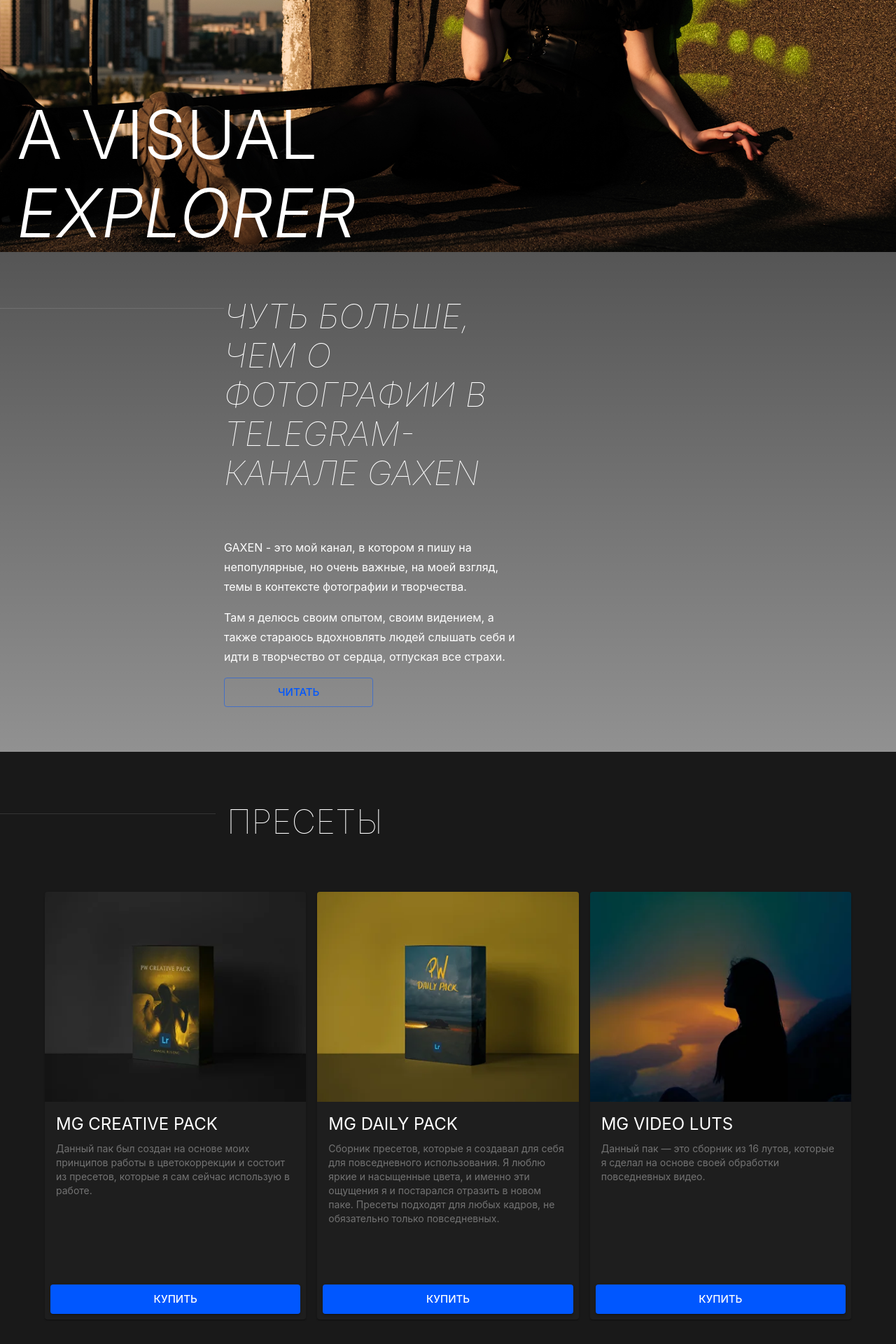
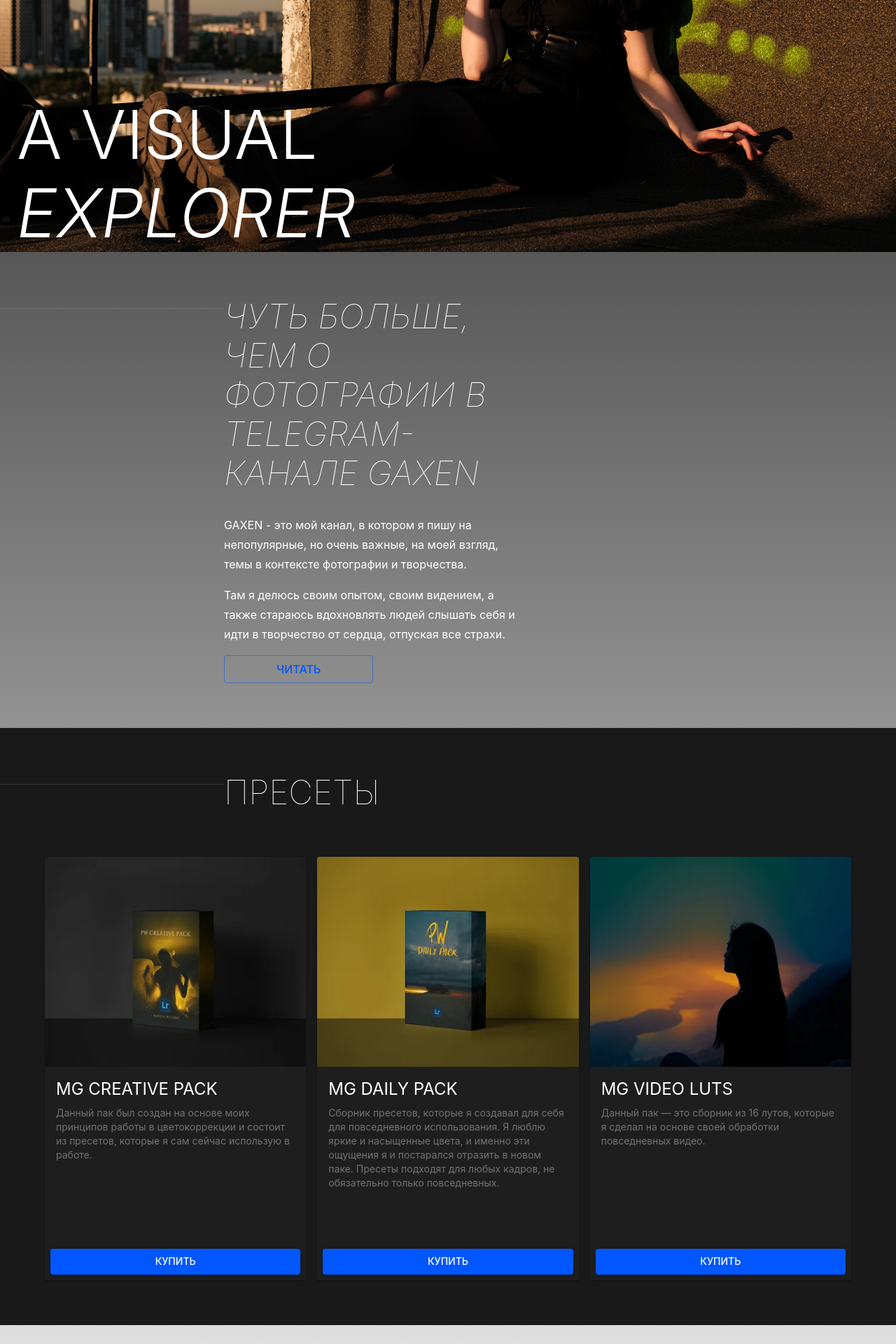
Before and after one commit to vburtelov/gaxenru, a Next.js app: page / in a window 1280 px wide. Shown: the part 440-2360 px from the top of the page at 70% size. Built offline with nearby package versions, Linux system fonts and the light colour scheme.

Commit message:
remove error with flicking and make components ssr

```diff
--- a/app/ThemeRegistry.jsx
+++ b/app/ThemeRegistry.jsx
@@ -9,6 +9,7 @@ import {CacheProvider} from "@emotion/react";
 import {ThemeProvider} from "@mui/material/styles";
 import CssBaseline from "@mui/material/CssBaseline";
 import {theme} from "./theme"
+import {responsiveFontSizes} from "@mui/material";
 
 export default function ThemeRegistry(props) {
     const {options, children} = props;
@@ -55,7 +56,7 @@ export default function ThemeRegistry(props) {
 
     return (
         <CacheProvider value={cache}>
-            <ThemeProvider theme={theme}>
+            <ThemeProvider theme={responsiveFontSizes(theme)}>
                 <CssBaseline/>
                 {children}
             </ThemeProvider>
--- a/app/page.jsx
+++ b/app/page.jsx
@@ -1,7 +1,6 @@
 /*
  * @author Vadim Burtelov https://burtelov.ru/
  */
-"use client";
 import * as React from "react";
 import Typography from "@mui/material/Typography";
 import {
@@ -11,9 +10,7 @@ import {
     CardContent,
     CardMedia,
     Divider,
-    Stack,
-    useMediaQuery,
-    useTheme
+    Stack
 } from "@mui/material";
 import Box from "@mui/material/Box";
 import Container from "@mui/material/Container";
@@ -22,8 +19,6 @@ import Button from "@mui/material/Button";
 import Section from "@/components/Section";
 
 export default function Home() {
-    const theme = useTheme();
-    const isMdScreen = useMediaQuery(theme.breakpoints.down('md'), {noSsr: true});
     return (
         <Box sx={{flexGrow: 1}}>
             <Stack direction="column">
@@ -43,10 +38,11 @@ export default function Home() {
                         height="inherit"
                     >
                         <Container maxWidth="disable">
-                            <Typography variant={isMdScreen ? 'h3' : 'h1'}>
+                            <Typography
+                                variant="h1">
                                 A VISUAL
                             </Typography>
-                            <Typography variant={isMdScreen ? 'h3' : 'h1'} fontStyle="italic">
+                            <Typography variant="h1" fontStyle="italic">
                                 EXPLORER
                             </Typography>
                         </Container>
@@ -66,14 +62,17 @@ export default function Home() {
 
                 />
                 <Box id="presets" bgcolor="secondary.main">
-                    <Grid container my={isMdScreen ? 4 : 8} spacing={2}>
+                    <Grid container
+                          my={8}>
                         <Grid xs={3}>
                             <Divider sx={{
                                 marginTop: "1rem"
                             }}/>
                         </Grid>
                         <Grid xs={3}>
-                            <Typography variant={isMdScreen ? 'h4' : 'h3'} fontWeight="lighter">
+                            <Typography
+                                variant="h3"
+                                fontWeight="lighter">
                                 ПРЕСЕТЫ
                             </Typography>
                         </Grid>
@@ -81,12 +80,15 @@ export default function Home() {
                         </Grid>
                     </Grid>
                     <Container maxWidth="lg">
-                        <Stack direction={isMdScreen ? 'column' : 'row'} spacing={2}
-                               mb={isMdScreen ? 4 : 8} alignItems="center"
-                               justifyContent="center">
+                        <Stack
+                            direction={{ xs: 'column', md: 'row' }}
+                            spacing={2}
+                            mb={8}
+                            alignItems="center"
+                            justifyContent="center">
                             <Card sx={{
                                 height: '100%',
-                                width: isMdScreen ? '80%' : '30vw',
+                                width: {xs: '80%', md: '30vw'},
                                 display: 'flex',
                                 flexDirection: 'column'
                             }}>
@@ -101,22 +103,30 @@ export default function Home() {
                                         <Typography gutterBottom variant="h5" component="div">
                                             MG CREATIVE PACK
                                         </Typography>
-                                        <Typography variant="body2" color="text.secondary" minHeight={isMdScreen ? "false" : "180px"}>
+                                        <Typography variant="body2" color="text.secondary"
+                                                    sx={{
+                                                        minHeight: {xs: "180px", md: "false"}
+                                                    }}
+                                        >
                                             Данный пак был создан на основе моих принципов работы в цветокоррекции и
                                             состоит из пресетов, которые я сам сейчас использую в работе.
                                         </Typography>
                                     </CardContent>
                                 </CardActionArea>
                                 <CardActions>
-                                    <Button size={isMdScreen ? "medium" : "large"} variant="contained" fullWidth
-                                            color="primary">
+                                    <Button
+                                        xs={{
+                                            fontSize: {xs: "large", md: "medium"}
+                                        }}
+                                        variant="contained" fullWidth
+                                        color="primary">
                                         КУПИТЬ
                                     </Button>
                                 </CardActions>
                             </Card>
                             <Card sx={{
                                 height: '100%',
-                                width: isMdScreen ? '80%' : '30vw',
+                                width: {xs: '80%', md: '30vw'},
                                 display: 'flex',
                                 flexDirection: 'column'
                             }}>
@@ -131,7 +141,11 @@ export default function Home() {
                                         <Typography gutterBottom variant="h5" component="div">
                                             MG DAILY PACK
                                         </Typography>
-                                        <Typography variant="body2" color="text.secondary" minHeight={isMdScreen ? "false" : "180px"}>
+                                        <Typography variant="body2" color="text.secondary"
+                                                    sx={{
+                                                        minHeight: {xs: "180px", md: "false"}
+                                                    }}
+                                        >
                                             Сборник пресетов, которые я создавал для себя для повседневного
                                             использования. Я люблю яркие и насыщенные цвета, и именно эти ощущения я и
                                             постарался отразить в новом паке.
@@ -140,15 +154,19 @@ export default function Home() {
                                     </CardContent>
                                 </CardActionArea>
                                 <CardActions>
-                                    <Button size={isMdScreen ? "medium" : "large"} variant="contained" fullWidth
-                                            color="primary">
+                                    <Button
+                                        xs={{
+                                            fontSize: {xs: "large", md: "medium"}
+                                        }}
+                                        variant="contained" fullWidth
+                                        color="primary">
                                         КУПИТЬ
                                     </Button>
                                 </CardActions>
                             </Card>
                             <Card sx={{
                                 height: '100%',
-                                width: isMdScreen ? '80%' : '30vw',
+                                width: {xs: '80%', md: '30vw'},
                                 display: 'flex',
                                 flexDirection: 'column'
                             }}>
@@ -163,15 +181,23 @@ export default function Home() {
                                         <Typography gutterBottom variant="h5" component="div">
                                             MG VIDEO LUTS
                                         </Typography>
-                                        <Typography variant="body2" color="text.secondary" minHeight={isMdScreen ? "false" : "180px"}>
+                                        <Typography variant="body2" color="text.secondary"
+                                                    sx={{
+                                                        minHeight: {xs: "180px", md: "false"}
+                                                    }}
+                                        >
                                             Данный пак — это сборник из 16 лутов, которые я сделал на основе своей
                                             обработки повседневных видео.
                                         </Typography>
                                     </CardContent>
                                 </CardActionArea>
                                 <CardActions>
-                                    <Button size={isMdScreen ? "medium" : "large"} variant="contained" fullWidth
-                                            color="primary">
+                                    <Button
+                                        xs={{
+                                            fontSize: {xs: "large", md: "medium"}
+                                        }}
+                                        variant="contained" fullWidth
+                                        color="primary">
                                         КУПИТЬ
                                     </Button>
                                 </CardActions>
--- a/app/theme.js
+++ b/app/theme.js
@@ -48,5 +48,6 @@ export const theme = createTheme({
                 LinkComponent: LinkBehaviour,
             },
         },
+
     },
 });
--- a/components/Footer.jsx
+++ b/components/Footer.jsx
@@ -1,5 +1,3 @@
-"use client";
-
 import * as React from "react";
 import Box from "@mui/material/Box";
 import Container from "@mui/material/Container";
--- a/components/Header.jsx
+++ b/components/Header.jsx
@@ -1,7 +1,6 @@
 /*
  * @author Vadim Burtelov https://burtelov.ru/
  */
-"use client";
 import * as React from "react";
 import AppBar from "@mui/material/AppBar";
 import Box from "@mui/material/Box";
@@ -15,7 +14,7 @@ import Button from "@mui/material/Button";
 import MenuItem from "@mui/material/MenuItem";
 import Link from "@mui/material/Link";
 import {usePathname} from "next/navigation";
-import {Stack, useMediaQuery, useTheme} from "@mui/material";
+import {Stack} from "@mui/material";
 
 const pages = [
     {title: "TG", slug: "/#telegram"},
@@ -26,8 +25,6 @@ const pages = [
 ];
 
 export default function ResponsiveAppBar() {
-    const theme = useTheme();
-    const isMdScreen = useMediaQuery(theme.breakpoints.down('md'), {noSsr: true});
     const pathname = usePathname();
     const [anchorElNav, setAnchorElNav] = React.useState(null);
 
@@ -52,7 +49,7 @@ export default function ResponsiveAppBar() {
                     >
                         <Stack direction="row">
                             <Typography
-                                variant={isMdScreen ? 'h5' : 'h4'}
+                                variant='h4'
                                 sx={{
                                     mr: 1,
                                     display: "flex",
@@ -63,7 +60,7 @@ export default function ResponsiveAppBar() {
                             >
                                 MARK
                             </Typography>
-                            <Typography variant={isMdScreen ? 'h5' : 'h4'}
+                            <Typography variant='h4'
                                         sx={{
                                             mr: 2,
                                             display: "flex",
--- a/components/Section.jsx
+++ b/components/Section.jsx
@@ -1,11 +1,8 @@
 /*
  * @author Vadim Burtelov https://burtelov.ru/
  */
-
-"use client";
-
 import * as React from "react";
-import {Divider, useMediaQuery, useTheme} from "@mui/material";
+import {Divider} from "@mui/material";
 import Box from "@mui/material/Box";
 import Grid from "@mui/material/Unstable_Grid2";
 import Typography from "@mui/material/Typography";
@@ -20,18 +17,16 @@ export default function Section({
                                     bgColor = "",
                                     mdSizes = [3, 7, 2],
                                 }) {
-    const theme = useTheme();
-    const isMdScreen = useMediaQuery(theme.breakpoints.down('md'), {noSsr: true});
-
     return (
         <Box id={id} bgcolor={bgColor}>
-            <Grid container my={isMdScreen ? 4 : 8} justifyContent="space-between">
+            <Grid container my={8} justifyContent="space-between">
                 <Grid xs={2} md={mdSizes[0]}>
                     <Divider sx={{marginTop: "1rem"}}/>
                 </Grid>
                 <Grid xs={8} md={mdSizes[1]}>
-                    <Typography variant={isMdScreen ? 'h4' : 'h3'} fontWeight="lighter"
-                                mb={isMdScreen ? 4 : 8}>
+                    <Typography variant="h3"
+                                fontWeight="lighter"
+                                mb={4}>
                         <i>{sectionTitle}</i>
                     </Typography>
                     {details.map((detail) =>
@@ -39,8 +34,13 @@ export default function Section({
                             {detail}
                         </Typography>
                     )}
-                    <Button variant="outlined" size={isMdScreen ? "medium" : "large"} href={buttonLink}
-                            target="_top" sx={{width: isMdScreen ? "100%" : "50%"}}>
+                    <Button variant="outlined"
+                            href={buttonLink}
+                            mt={2}
+                            target="_top" sx={{
+                        width: {xs: "100%", md: "50%"},
+                        fontSize: {xs: "large", md: "medium"}
+                    }}>
                         {buttonLabel}
                     </Button>
                 </Grid>
```
Also changed, not shown: app/shoot/page.jsx (+13 -14 lines).
